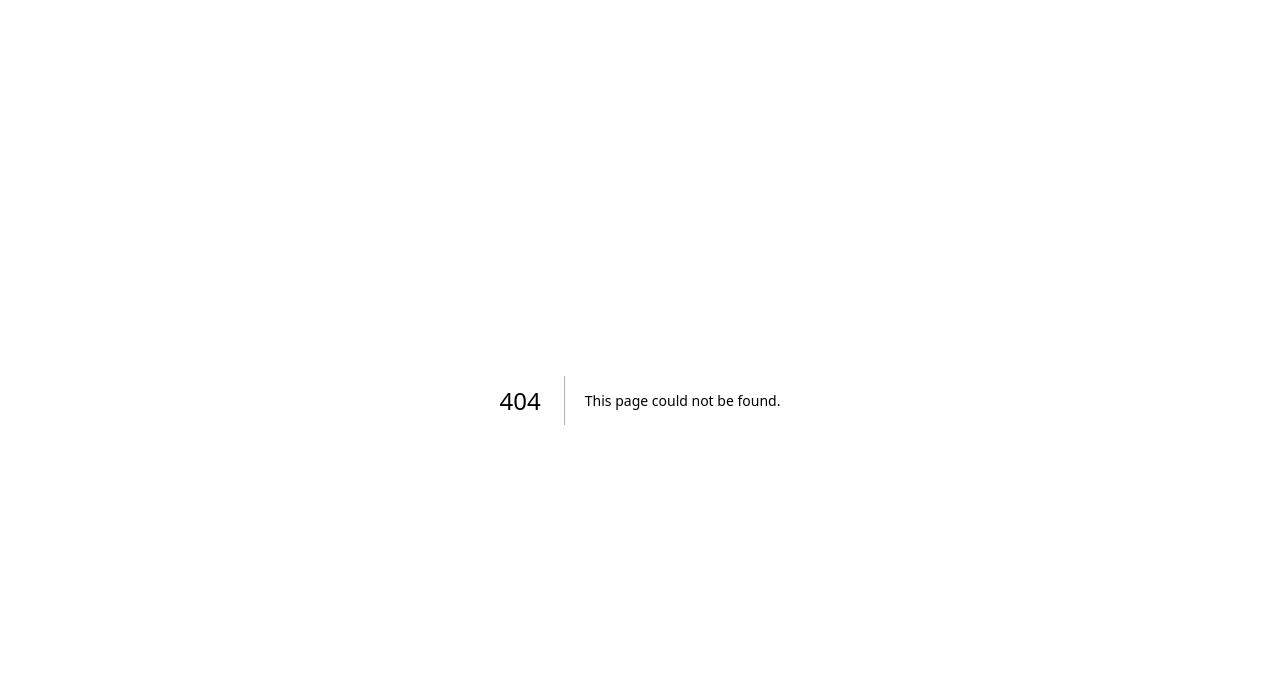
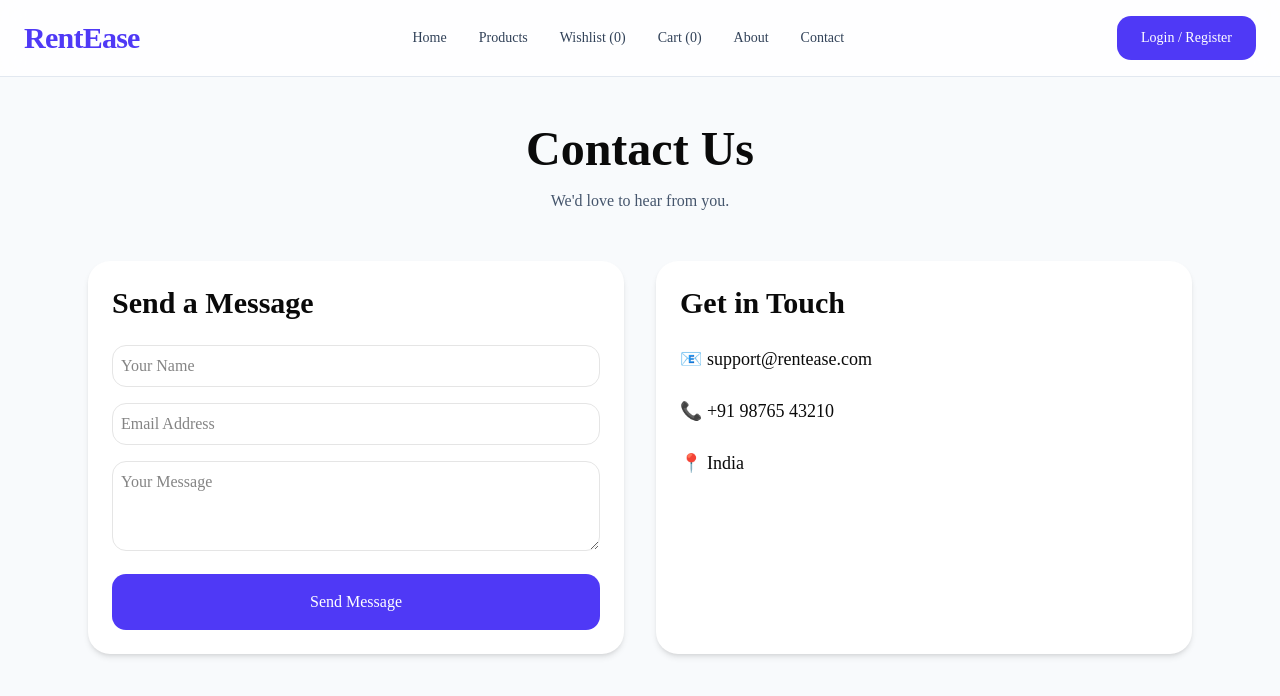
Before and after one commit to mahfuzalamttt/rentease, a Next.js app: page /contact in a window 1280 px wide. Before the commit this address had no page. Shown: the top 696 px of the page. Built offline with nearby package versions, Linux system fonts and the light colour scheme.

Commit message:
Add contact page and custom 404 page

```diff
--- /dev/null
+++ b/app/contact/page.tsx
@@ -0,0 +1,79 @@
+import Navbar from "@/components/navbar";
+
+export default function ContactPage() {
+  return (
+    <main className="min-h-screen bg-slate-50">
+
+      <Navbar />
+
+      <section className="mx-auto max-w-6xl px-6 py-12">
+
+        <h1 className="text-center text-5xl font-bold">
+          Contact Us
+        </h1>
+
+        <p className="mt-4 text-center text-slate-600">
+          We'd love to hear from you.
+        </p>
+
+        <div className="mt-12 grid gap-8 lg:grid-cols-2">
+
+          <div className="rounded-3xl bg-white p-6 shadow-md">
+
+            <h2 className="mb-6 text-3xl font-bold">
+              Send a Message
+            </h2>
+
+            <div className="space-y-4">
+
+              <input
+                type="text"
+                placeholder="Your Name"
+                className="w-full rounded-xl border p-2"
+              />
+
+              <input
+                type="email"
+                placeholder="Email Address"
+                className="w-full rounded-xl border p-2"
+              />
+
+              <textarea
+                rows={3}
+                placeholder="Your Message"
+                className="w-full rounded-xl border p-2"
+              />
+
+              <button className="w-full rounded-xl bg-indigo-600 py-4 text-white">
+                Send Message
+              </button>
+
+            </div>
+
+          </div>
+
+          <div className="rounded-3xl bg-white p-6 shadow-md">
+
+            <h2 className="mb-6 text-3xl font-bold">
+              Get in Touch
+            </h2>
+
+            <div className="space-y-6 text-lg">
+
+              <p>📧 support@rentease.com</p>
+
+              <p>📞 +91 98765 43210</p>
+
+              <p>📍 India</p>
+
+            </div>
+
+          </div>
+
+        </div>
+
+      </section>
+
+    </main>
+  );
+}
--- /dev/null
+++ b/app/not-found.tsx
@@ -0,0 +1,36 @@
+import Link from "next/link";
+
+export default function NotFound() {
+  return (
+    <main className="flex min-h-screen items-center justify-center bg-slate-50 px-6">
+
+      <div className="text-center">
+
+        <div className="text-8xl">
+          😕
+        </div>
+
+        <h1 className="mt-6 text-6xl font-bold text-slate-900">
+          404
+        </h1>
+
+        <h2 className="mt-4 text-3xl font-semibold">
+          Page Not Found
+        </h2>
+
+        <p className="mt-4 text-slate-600">
+          The page you are looking for does not exist.
+        </p>
+
+        <Link
+          href="/"
+          className="mt-8 inline-block rounded-xl bg-indigo-600 px-8 py-4 text-white transition hover:bg-indigo-700"
+        >
+          Back to Home
+        </Link>
+
+      </div>
+
+    </main>
+  );
+}
--- a/components/footer.tsx
+++ b/components/footer.tsx
@@ -1,3 +1,5 @@
+import Link from "next/link";
+
 export default function Footer() {
   return (
     <footer className="border-t border-slate-200 bg-white px-6 py-16">
@@ -9,7 +11,9 @@ export default function Footer() {
           </h2>
 
           <p className="mt-4 text-slate-600">
-            Affordable furniture and appliance rentals for modern urban living.
+            Rent furniture and appliances with ease.
+            Affordable, flexible, and hassle-free rentals
+            for students, professionals, and families.
           </p>
         </div>
 
@@ -19,10 +23,21 @@ export default function Footer() {
           </h3>
 
           <ul className="mt-4 space-y-3 text-slate-600">
-            <li>Home</li>
-            <li>Furniture</li>
-            <li>Appliances</li>
-            <li>About</li>
+            <li>
+              <Link href="/">Home</Link>
+            </li>
+
+            <li>
+              <Link href="/products">Products</Link>
+            </li>
+
+            <li>
+              <Link href="/about">About</Link>
+            </li>
+
+            <li>
+              <Link href="/contact">Contact</Link>
+            </li>
           </ul>
         </div>
 
@@ -32,10 +47,29 @@ export default function Footer() {
           </h3>
 
           <ul className="mt-4 space-y-3 text-slate-600">
-            <li>Help Center</li>
-            <li>Terms & Conditions</li>
-            <li>Privacy Policy</li>
-            <li>Contact Us</li>
+
+            <li>
+              <Link href="/about">
+                About
+              </Link>
+            </li>
+
+            <li>
+              <Link href="/contact">
+                Contact
+              </Link>
+            </li>
+
+            <li>
+              <Link href="/auth">
+                Login / Register
+              </Link>
+            </li>
+
+            <li>
+              FAQ
+            </li>
+
           </ul>
         </div>
 
@@ -47,14 +81,14 @@ export default function Footer() {
           <ul className="mt-4 space-y-3 text-slate-600">
             <li>support@rentease.com</li>
             <li>+91 98765 43210</li>
-            <li>Ballia, India</li>
+            <li>India</li>
           </ul>
         </div>
 
       </div>
 
       <div className="mt-16 border-t border-slate-200 pt-6 text-center text-sm text-slate-500">
-        © 2026 RentEase. All rights reserved.
+        © 2026 RentEase. Made with ❤️ for modern rental living.
       </div>
     </footer>
   );
--- a/components/navbar.tsx
+++ b/components/navbar.tsx
@@ -112,11 +112,15 @@ export default function Navbar() {
             About
           </Link>
 
+          <Link href="/contact" className="transition hover:text-indigo-600">
+            Contact
+          </Link>
+
         </ul>
 
         {/* Desktop Button */}
         <Link href="/auth">
-          <button className="hidden rounded-xl bg-indigo-600 px-6 py-3 text-sm font-bold text-white transition hover:bg-indigo-700 md:block">
+          <button className="hidden rounded-xl bg-indigo-600 px-6 py-3 text-sm font-light text-white transition hover:bg-indigo-700 md:block">
             Login / Register
           </button>
         </Link>
@@ -169,7 +173,7 @@ export default function Navbar() {
 
             <Link
               href="/auth">
-              <button className="w-full rounded-xl bg-indigo-600 px-6 py-3 text-white font-bold" >
+              <button className="w-full rounded-xl bg-indigo-600 px-6 py-3 text-white font-light" >
                 Login / Register
                 </button>
             </Link>
--- a/sections/featured-products.tsx
+++ b/sections/featured-products.tsx
@@ -18,7 +18,7 @@ export default function FeaturedProducts() {
 
         <div className="mt-14 grid gap-6 sm:grid-cols-2 lg:grid-cols-4">
 
-          {products.map((product) => (
+          {products.slice(0,4).map((product) => (
             <div
               key={product.name}
               className="rounded-3xl bg-white p-6 border border-slate-200 shadow-md transition hover:-translate-y-2 hover:scale-[1.02] hover:shadow-xl"
```
